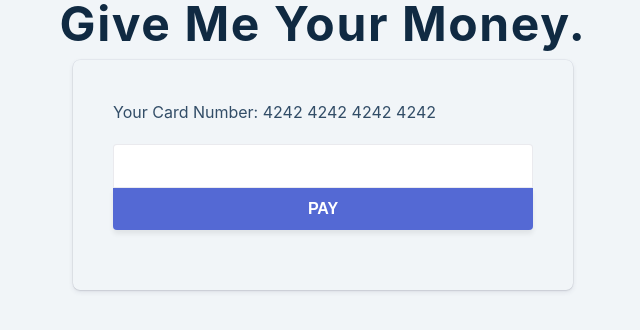
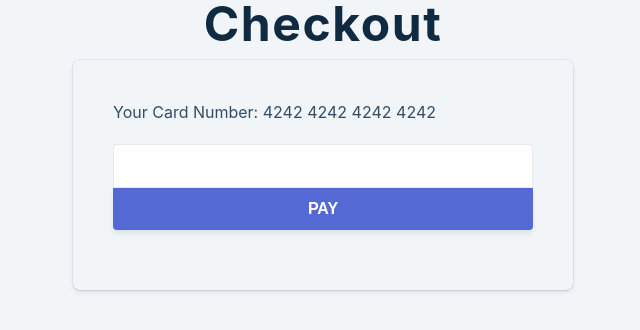
Before and after one commit to xconnor9896/s1-capstone, a website: page public/Pages/checkOut.html in a window 1280 px wide. Shown: the whole page, without its empty margins (317-957 px from the left). Drawn offline with Linux system fonts and the light colour scheme; files whose address does not match are found by name.

Commit message:
very small change

```diff
--- a/public/Pages/checkOut.html
+++ b/public/Pages/checkOut.html
@@ -11,7 +11,7 @@
 <body>
     <section class="section-center content">
 
-        <h1>Give me your money.</h1>
+        <h1>Checkout</h1>
 
         <form id="payment-form">
             <p>Your Card Number: 4242 4242 4242 4242</p>
```
